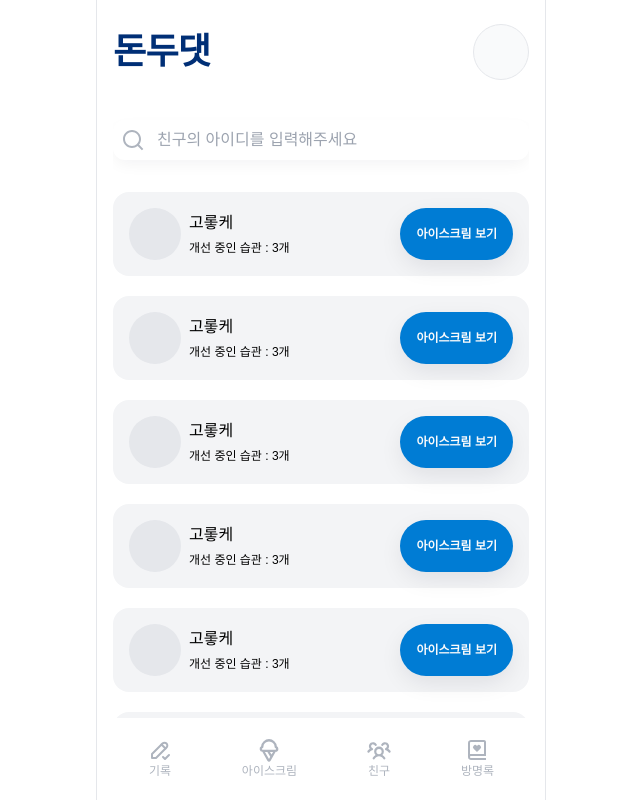
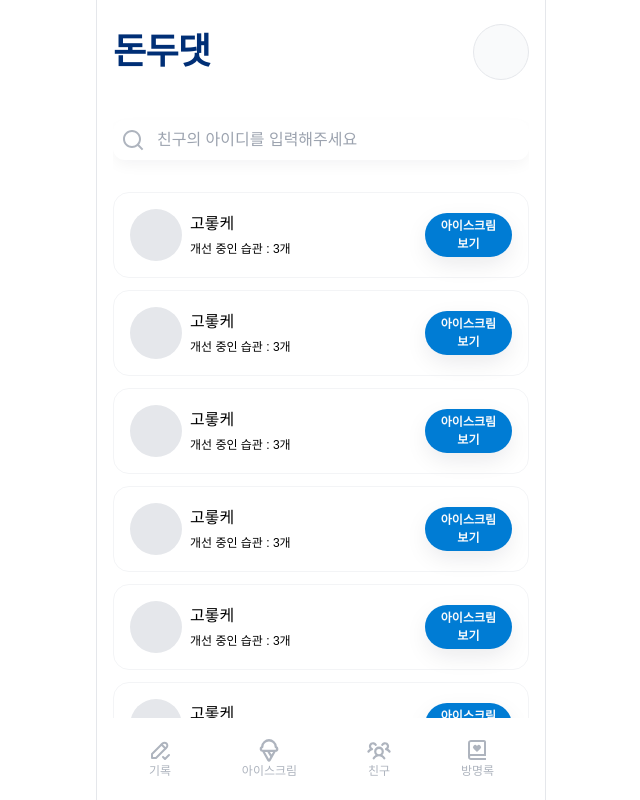
Before and after one commit to LikeLion-KW-TEAM2/TEAM_2_FE, a React (Vite) app: page /friend in a window 1280 px wide. Shown: the whole page, without its empty margins (319-959 px from the left). Built offline with nearby package versions, Linux system fonts and the light colour scheme; a web font is replaced by a local one.

Commit message:
style : 친구 페이지 스타일 변경

```diff
--- a/src/pages/friend/Friend.tsx
+++ b/src/pages/friend/Friend.tsx
@@ -21,7 +21,7 @@ const Friend = () => {
         <SearchInput />
       </section>
 
-      <section className="flexColumn gap-5">
+      <section className="flexColumn gap-3">
         {[...Array(7)].map((_, i) => (
           <FriendItem key={i} openModal={openModal} />
         ))}
--- a/src/pages/friend/components/FriendItem.tsx
+++ b/src/pages/friend/components/FriendItem.tsx
@@ -3,7 +3,7 @@ import { TextWithProfile } from '@/components/TextWithProfile'
 
 const FriendItem = ({ openModal }: { openModal: () => void }) => {
   return (
-    <div className="flex gap-2 rounded-2xl bg-secondary-100 p-4">
+    <div className="flexAlign gap-2 rounded-2xl border border-secondary-100 p-4">
       <section className="flex-1">
         <TextWithProfile>
           <TextWithProfile.Image />
@@ -16,7 +16,8 @@ const FriendItem = ({ openModal }: { openModal: () => void }) => {
         </TextWithProfile>
       </section>
       <Button size="xsmall" handleClick={openModal}>
-        아이스크림 보기
+        <p>아이스크림</p>
+        <p>보기</p>
       </Button>
     </div>
   )
```
